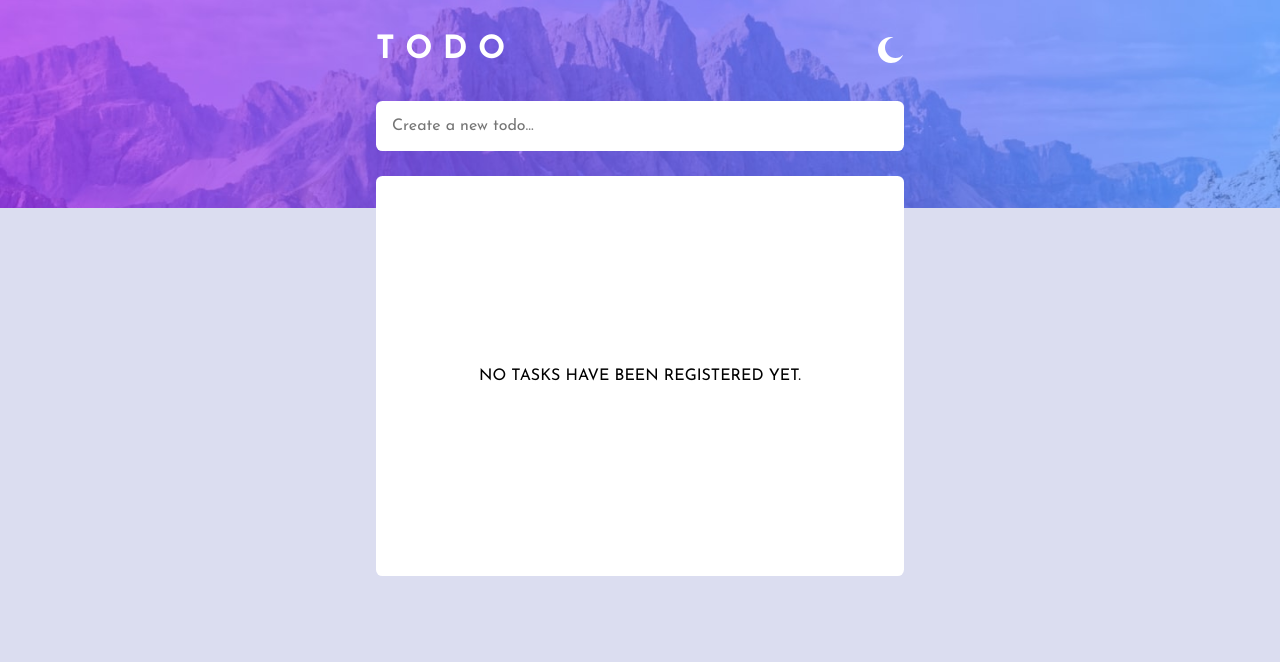
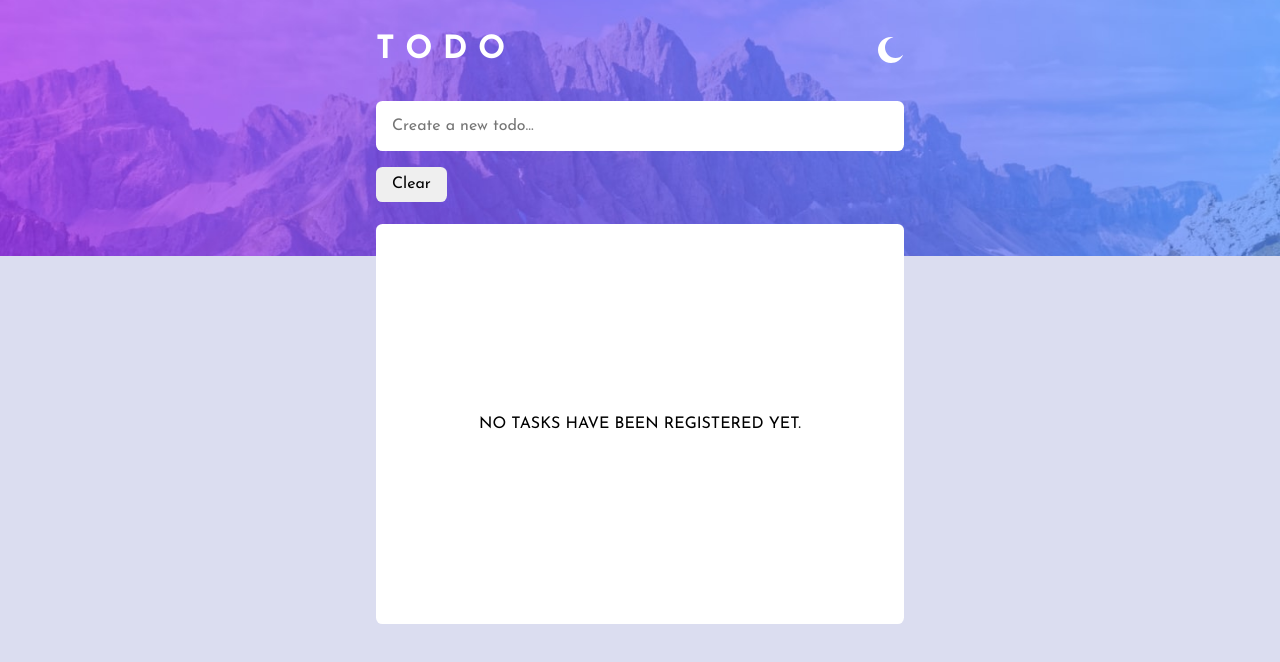
Before and after one commit to JoseAlvarezMartinez/to-do-list, a React (Create React App) app: page / in a window 1280 px wide. Shown: the top 662 px of the page. Built offline with nearby package versions, Linux system fonts and the light colour scheme.

Commit message:
-- Clear Button --

```diff
--- a/src/App.css
+++ b/src/App.css
@@ -4,7 +4,7 @@
   background-repeat: no-repeat;
   background-size: cover;
   background-position: center;
-  height: 13rem;
+  height: 16rem;
 }
 .dark-mode-background {
   background-image: url(./assets/bg-desktop-dark.jpg);
@@ -16,7 +16,7 @@ h1 {
 header img {
   cursor: pointer;
 }
-.contenedor-header {
+.contenedor-header,.contenedor-btn {
   display: flex;
   align-items: center;
   justify-content: space-between;
@@ -26,6 +26,7 @@ header img {
   max-width: 19rem;
   min-width: 20rem;
 }
+
 .input-center {
   display: flex;
   justify-content: center;
@@ -60,7 +61,7 @@ main {
   margin-left: 1rem;
 }
 .dark-mode-input,
-.main-dark-mode {
+.main-dark-mode,.darkModeButton {
   background-color: hsl(235, 24%, 19%);
   color: #fff;
 }
@@ -129,6 +130,16 @@ main {
   padding-left: 0;
   margin-left: 1rem;
 }
+.contenedor-btn{
+  padding-top: 0;
+}
+.contenedor-btn button{
+  padding: .5rem 1rem ;
+  border-radius: .4rem;
+  border: none;
+  cursor: pointer;
+}
+
 @media only screen and (min-width: 700px) {
   .no-tasks {
     text-transform: uppercase;
@@ -136,7 +147,7 @@ main {
   main {
     max-width: 33rem;
   }
-  .contenedor-header {
+  .contenedor-header,.contenedor-btn {
     max-width: 33rem;
   }
   .input-center input {
--- a/src/components/Header.jsx
+++ b/src/components/Header.jsx
@@ -55,6 +55,9 @@ const Header = ({ setTareas, tareas, setDarkMode, darkMode }) => {
           placeholder="Create a new todo..."
         />
       </form>
+      <div className="contenedor-btn">
+        <button onClick={() => setTareas([])} className={darkMode ? "darkModeButton" : "lightModeButton"}>Clear</button>
+      </div>
     </header>
   );
 };
```
